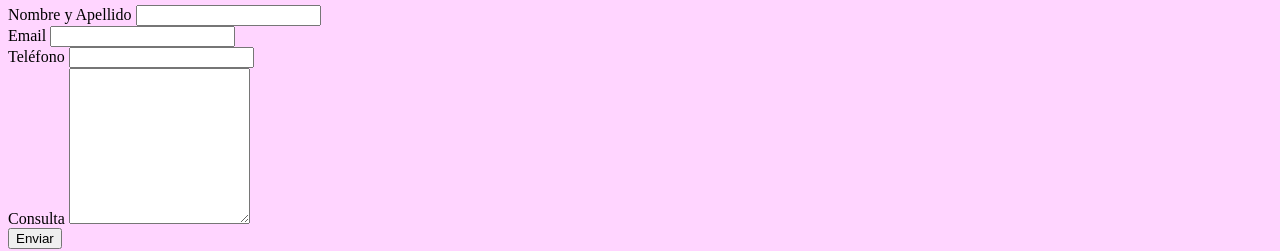
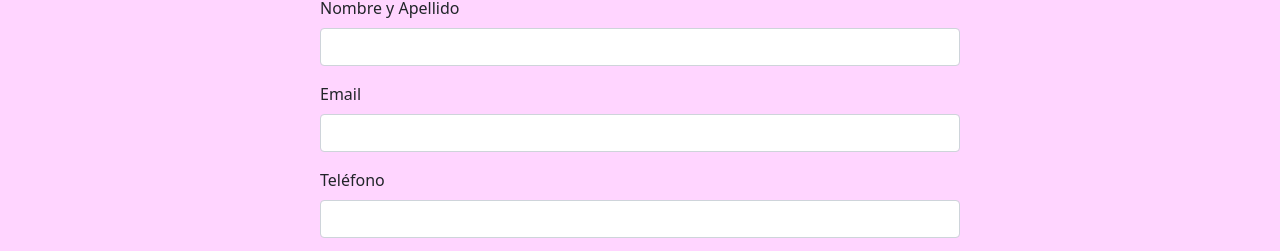
Before and after one commit to AilinIbazeta/SANJUAN-AILINIBAZETA, a plain HTML site: page pages/contacto.html in a window 1280 px wide. Shown: the part 558-809 px from the top of the page. Drawn offline with nearby package versions, Linux system fonts and the light colour scheme.

Commit message:
agregando bootstrap al contacto y a las demas paginas para que no me cambie el navegador

```diff
--- a/pages/contacto.html
+++ b/pages/contacto.html
@@ -7,13 +7,11 @@
     <meta http-equiv="X-UA-Compatible" content="IE=edge">
     <meta name="viewport" content="width=device-width, initial-scale=1.0">
     <title>San Juan</title>
-    <link rel="stylesheet" href="../style_inicio.css">
+    <link rel="stylesheet" href="../pages/style_contacto.css">
 
-    <!-- Google fonts-->
-   <!--  <link rel="preconnect" href="https://fonts.googleapis.com">
-    <link rel="preconnect" href="https://fonts.gstatic.com" crossorigin>
-    <link href="https://fonts.googleapis.com/css2?family=Fredoka:wght@600&display=swap" rel="stylesheet">
-     -->
+    <!--BOOTSTRAP-->
+
+    <link href="https://cdn.jsdelivr.net/npm/bootstrap@5.1.3/dist/css/bootstrap.min.css" rel="stylesheet" integrity="sha384-1BmE4kWBq78iYhFldvKuhfTAU6auU8tT94WrHftjDbrCEXSU1oBoqyl2QvZ6jIW3" crossorigin="anonymous">
 
 </head>
 
@@ -37,7 +35,7 @@
 
     </header>
 
-    <form action='form.php' class="formulario">
+    <form action='form.php' class="formulario w-50">
         <h2>Contáctanos</h2>
         <div class="mb-3">
             <label for="name" class="form-label">Nombre y Apellido</label>
@@ -62,8 +60,6 @@
             <button type="submit" class="btn btn-success">Enviar</button>
         </div>
     </form>
-
-
 
     <footer class="footer-container">
         <div class="footer-separacion">
--- a/pages/style_contacto.css
+++ b/pages/style_contacto.css
@@ -68,8 +68,11 @@
 
 
 .formulario{
-align-items: center;
-text-align: center;
+    margin-top: 20px;
+    align-items: center;
+    /* width: 60%; */
+    margin-left: auto;
+    margin-right: auto;
 }
 
 
```
Also changed, not shown: index.html (+4 -5 lines), pages/comidas.html (+5 -4 lines), pages/lugares.html (+3 -4 lines), pages/regalos.html (+4 -4 lines), pages/traductor.html (+4 -4 lines), 1 other file.
